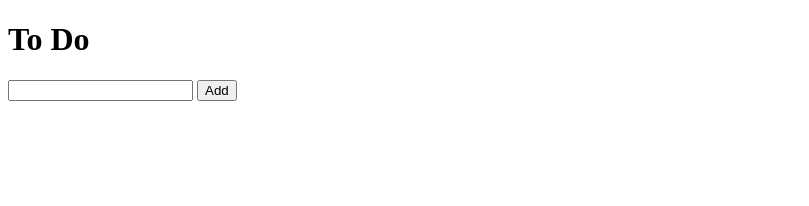
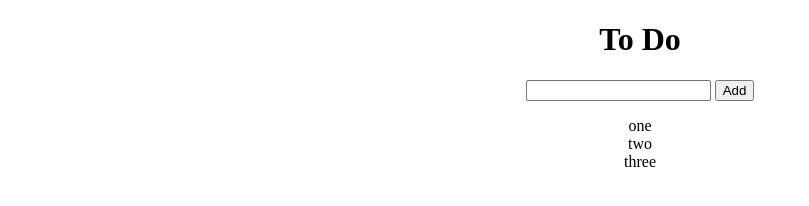
Before and after one commit to mateoholman/kotodo, a plain HTML site: page index.html in a window 1280 px wide. Shown: the whole page, without its empty margins (0-809 px from the left). Drawn offline with Linux system fonts and the light colour scheme.

Commit message:
Basic todo functionality

```diff
--- a/index.html
+++ b/index.html
@@ -3,14 +3,18 @@
 <html>
   <head>
     <title>Knockout To Dos</title>
+    <link rel="stylesheet" href="styles.css">
     <script src="knockout-3.5.0.js"></script>
   </head>
   <body>
     <h1>To Do</h1>
-    <ul></ul>
-    <form>
-      <input type="text" />
+    <form data-bind="submit: addItem">
+      <input type="text" data-bind='value: newItem, valueUpdate: "afterkeydown"' />
       <button>Add</button>
     </form>
+    <ul data-bind="foreach: items">
+      <li data-bind="text: $data"></li>
+    </ul>
   </body>
+  <script src="todo.js"></script>
 </html>
--- /dev/null
+++ b/styles.css
@@ -0,0 +1,12 @@
+body {
+  text-align: center;
+}
+
+ul {
+  padding: 0;
+}
+
+li {
+  list-style: none;
+  text-align: center;
+}
--- a/todo.js
+++ b/todo.js
@@ -1,6 +1,6 @@
 const toDoListModel = function(items) {
   this.items = ko.observableArray(items);
-  this.newItem = ko.obervable("");
+  this.newItem = ko.observable("");
   this.addItem = function addNewTodo(item) {
     if (this.newItem) {
       this.items.push(this.newItem());
@@ -9,4 +9,4 @@ const toDoListModel = function(items) {
   }.bind(this); //Ensure 'this' is always the view model
 };
 
-ko.applyBindings(new toDoListModel([]));
+ko.applyBindings(new toDoListModel(['one', 'two', 'three']));
```
